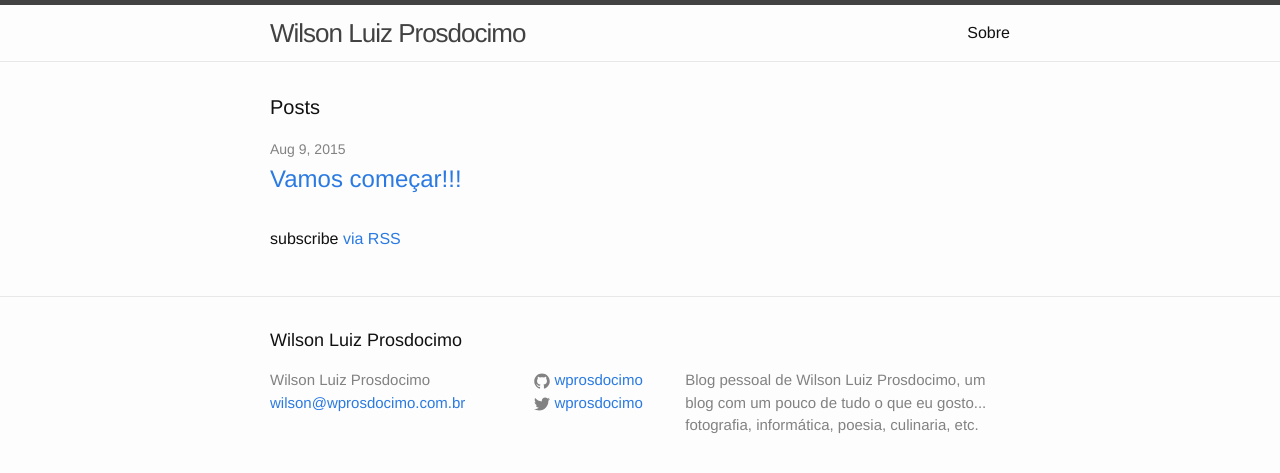
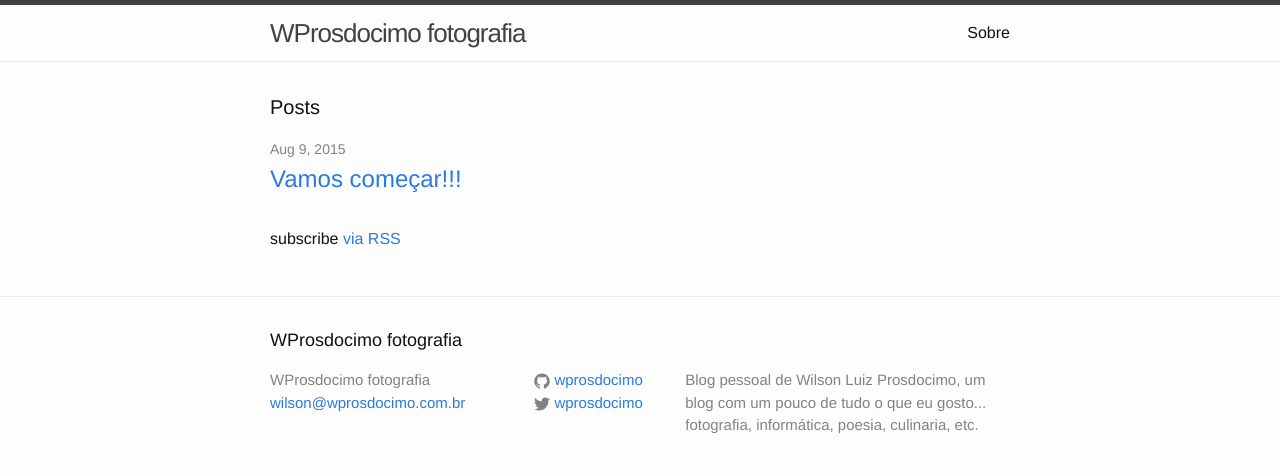
Before and after one commit to wprosdocimo-fotografia/wprosdocimo-fotografia.github.io, a Jekyll site: the page built from index.html, in a window 1280 px wide. Shown: the top 473 px of the page. Built offline with Jekyll 4.4.1, drawn with Linux system fonts in a browser that asks for light colours.

Commit message:
Corrigido nome do blog e dominio.

```diff
--- a/_config.yml
+++ b/_config.yml
@@ -1,11 +1,11 @@
 # Site settings
-title: Wilson Luiz Prosdocimo
+title: WProsdocimo fotografia
 email: wilson@wprosdocimo.com.br
 description: > # this means to ignore newlines until "baseurl:"
   Blog pessoal de Wilson Luiz Prosdocimo, um blog com um pouco de tudo o que eu gosto...
   fotografia, informática, poesia, culinaria, etc.
 baseurl: "" # the subpath of your site, e.g. /blog/
-url: "http://wprosdocimo.com.br" # the base hostname & protocol for your site
+url: "http://wprosdocimo.fot.br" # the base hostname & protocol for your site
 twitter_username: wprosdocimo
 github_username:  wprosdocimo
 facebook_username: wprosdocimo
```
